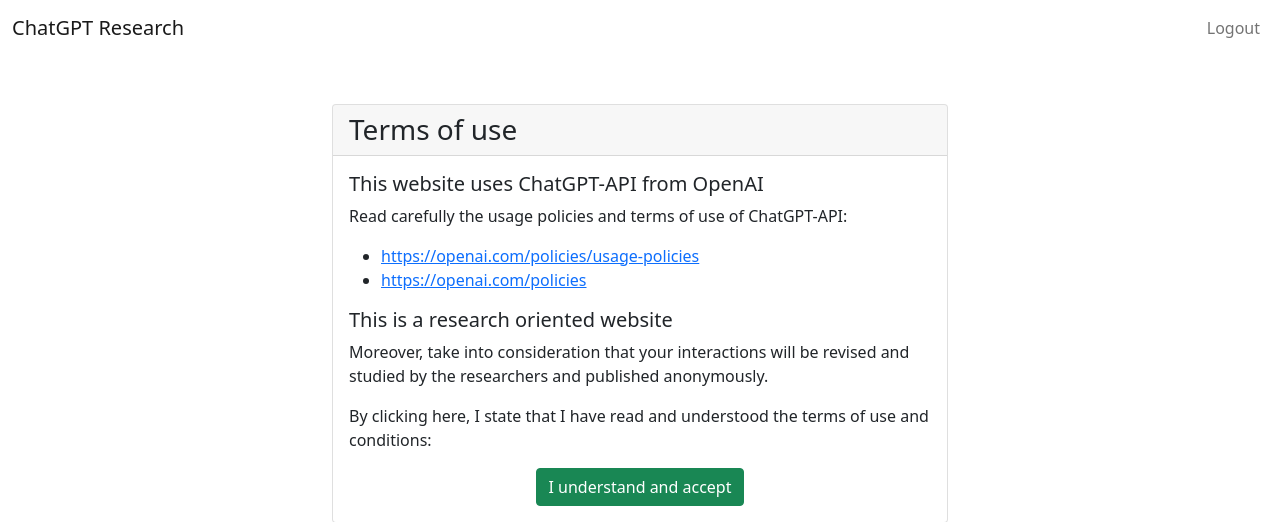
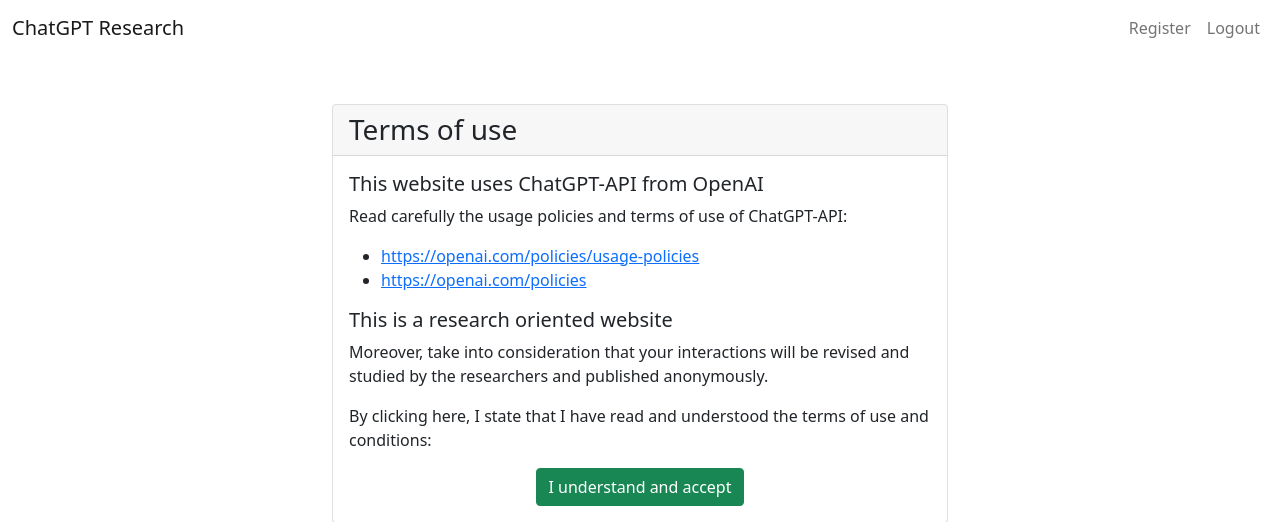
Before and after one commit to mkmenta/chatgpt-research, a Flask app: page /terms in a window 1280 px wide. Shown: the top 522 px of the page. Run offline with Flask 2, Linux system fonts and the light colour scheme; the visitor is signed in with stand-in values (Sample User, id 1).

Commit message:
Register page working

```diff
--- a/routes/users.py
+++ b/routes/users.py
@@ -19,21 +19,20 @@
     return User.objects.get(id=ObjectId(user_id))
 
 
-# @blueprint.route('/register', methods=['GET'])
-# def register_user():
-#     return render_template('users/register.html')
+@blueprint.route('/register', methods=['GET'])
+def register_user():
+    return render_template('users/register.html')
 
 
-# @blueprint.route('/register', methods=['POST'])
-# def post_register_user():
-#     try:
-#         user = User.register(**request.form)
-#     except NotUniqueError:
-#         flash("User already exists.", "error")
-#         return redirect("/register")
-#     login_user(user)
-#     flash('Welcome!', 'success')
-#     return redirect('/')
+@blueprint.route('/register', methods=['POST'])
+def post_register_user():
+    try:
+        user = User.register(**request.form)
+    except NotUniqueError:
+        flash("User already exists.", "error")
+        return redirect("/register")
+    flash('User registered!', 'success')
+    return redirect("/register")
 
 
 @blueprint.route('/login', methods=['GET'])
--- a/templates/layouts/boilerplate.html
+++ b/templates/layouts/boilerplate.html
@@ -16,14 +16,14 @@
 <body class="d-flex flex-column vh-100">
     {% include 'partials/navbar.html' %}
     <div class="container-fluid h-100">
-        {# {% include 'partials/flash.html' %} #}
+        {% include 'partials/flash.html' %}
         {% block body %}
         {% endblock %}
     </div>
     {# {% include 'partials/footer.html' %} #}
     <script src="https://cdn.jsdelivr.net/npm/bootstrap@5.0.2/dist/js/bootstrap.bundle.min.js"
         integrity="sha384-MrcW6ZMFYlzcLA8Nl+NtUVF0sA7MsXsP1UyJoMp4YLEuNSfAP+JcXn/tWtIaxVXM" crossorigin="anonymous">
-    </script>
+        </script>
     <script src="{{ url_for('static', filename='javascripts/validateForms.js') }}"></script>
 </body>
 
--- a/templates/partials/navbar.html
+++ b/templates/partials/navbar.html
@@ -1,10 +1,10 @@
 <nav class="navbar sticky-top navbar-expand-lg navbar-light">
     <div class="container-fluid">
         <a class="navbar-brand" href="/">ChatGPT Research</a>
-        <button class="navbar-toggler" type="button" data-toggle="collapse" data-target="#navbarNavAltMarkup"
+        {# <button class="navbar-toggler" type="button" data-toggle="collapse" data-target="#navbarNavAltMarkup"
             aria-controls="navbarNavAltMarkup" aria-expanded="false" aria-label="Toggle navigation">
             <span class="navbar-toggler-icon"></span>
-        </button>
+        </button> #}
         {# <div class="collapse navbar-collapse" id="navbarNavAltMarkup">
             <div class="navbar-nav">
                 <a class="nav-link" href="/">Chats</a>
@@ -12,6 +12,9 @@
         </div> #}
         <div class="navbar-nav ml-auto">
             {% if current_user.is_authenticated %}
+            {% if current_user.admin %}
+            <a class="nav-link" href="/register">Register</a>
+            {% endif %}
             <a class="nav-link" href="/logout">Logout</a>
             {% else %}
             <a class="nav-link" href="/login">Login</a>
```
